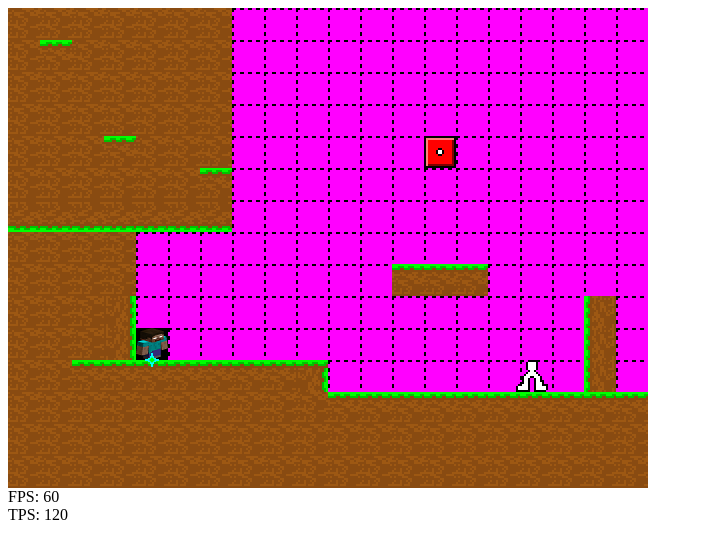
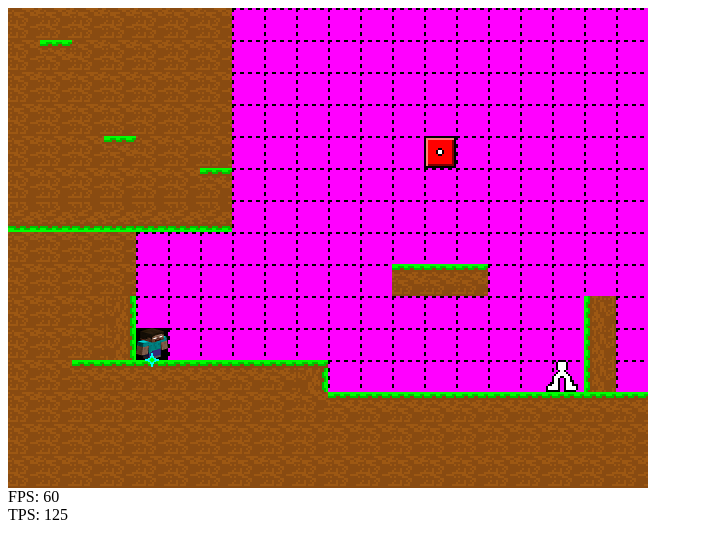
Before and after one commit to SArpnt/tile-platformer-engine, a plain HTML site: page index.html in a window 1280 px wide. Shown: the whole page, without its empty margins (0-703 px from the left). Drawn offline with nearby package versions, Linux system fonts and the light colour scheme.

Commit message:
jquery and better fps and tps counters

```diff
--- a/index.html
+++ b/index.html
@@ -1,6 +1,7 @@
 <html>
 
 <head>
+	<script src="https://ajax.googleapis.com/ajax/libs/jquery/3.4.1/jquery.min.js"></script>
 	<script src="sScript.js"></script>
 	<script src="data.js"></script>
 </head>
--- a/script.js
+++ b/script.js
@@ -5,24 +5,19 @@ var cSprites = [
 	new sprite.player(64, 160),
 	new sprite.enemy(96, 160)
 ]
-
+{
+	let tpsC = performance.now()
+	let fpsC = performance.now()
 	function step() {
 		runSprites()
 
 		scrollX = Math.round(Math.max(Math.min(scrollX, 0), (level[0].length * -16) + 320)) //keep scrolling in boundaries and round
 		scrollY = Math.round(Math.max(Math.min(scrollY, 0), (level.length * -16) + 240))
 
-	window.setTimeout(step, 8.333333333333334) //120 tps
-	document.getElementById("tps").innerHTML = Math.round(1000 / 8.333333333333334)
+		window.setTimeout(step, 8) //125 tps
+		$("#tps")[0].innerHTML = Math.round(1000 / (performance.now() - tpsC))
+		tpsC = performance.now()
 	}
-
-function runSprites() {
-	for (let sN in cSprites) { //sN is spriteNumber
-		let i = cSprites[sN].update(sN)
-	}
-}
-
-var lastMs = 0
 	function draw(ms) {
 		ctx.fillStyle = "magenta"
 		ctx.fillRect(0, 0, 640, 480)//temporary sky
@@ -30,10 +25,17 @@ function draw(ms) {
 		drawTiles(scrollX, scrollY)
 		drawSprites(scrollX, scrollY)
 
-	document.getElementById("fps").innerHTML = Math.round(1000 / (ms - lastMs))//fps counter
-	lastMs = ms
+		$("#fps")[0].innerHTML = Math.round(1000 / (performance.now() - fpsC)) //fps counter
+		fpsC = performance.now()
 
 		requestAnimationFrame(draw)
+	}
+}
+
+function runSprites() {
+	for (let sN in cSprites) { //sN is spriteNumber
+		let i = cSprites[sN].update(sN)
+	}
 }
 
 function drawSprites(ox, oy) {
```
Lines whose indentation alone changed are shown as unchanged.
